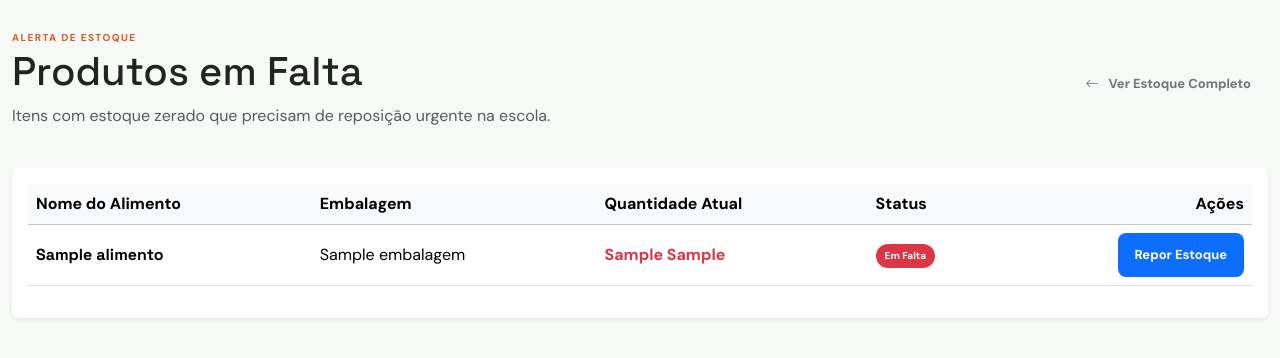
After one commit to MatheusBressan3794/sistema-estoque-TCC, a Django app: template alimentos/templates/alimentos/produtos.html in a window 1280 px wide. The commit adds this page. Shown: the top 358 px of the page. Run offline with Django 3.2, Linux system fonts and the light colour scheme; the template is opened without the code that fills it: most values are stand-ins (such as "Sample title", 1, 10 or a date in 2020).

Commit message:
Adicionando a pré visualizacao dos produtos em falta

```diff
--- a/alimentos/templates/alimentos/base.html
+++ b/alimentos/templates/alimentos/base.html
@@ -33,7 +33,7 @@
 
         <main class="main-content">
 
-            {% include 'alimentos/partials/navbar.html' %}
+            <!-- Navbar superior removida -->
 
             <div class="content-wrap">
 
--- /dev/null
+++ b/alimentos/templates/alimentos/produtos.html
@@ -0,0 +1,57 @@
+{% extends 'alimentos/base.html' %}
+{% load static %}
+{% block title %}Produtos em Falta - Stock Guardian{% endblock %}
+
+{% block body %}
+<div class="container-fluid py-4">
+    <div class="d-flex justify-content-between align-items-center mb-4">
+        <div>
+            <span class="eyebrow orange">ALERTA DE ESTOQUE</span>
+            <h1>Produtos em Falta</h1>
+            <p class="text-muted">Itens com estoque zerado que precisam de reposição urgente na escola.</p>
+        </div>
+        <a href="{% url 'listar_alimentos' %}" class="btn btn-outline-secondary">
+            <i class="bi bi-arrow-left"></i> Ver Estoque Completo
+        </a>
+    </div>
+
+    <div class="card shadow-sm border-0">
+        <div class="card-body">
+            {% if alimentos %}
+                <div class="table-responsive">
+                    <table class="table table-hover align-middle">
+                        <thead class="table-light">
+                            <tr>
+                                <th>Nome do Alimento</th>
+                                <th>Embalagem</th>
+                                <th>Quantidade Atual</th>
+                                <th>Status</th>
+                                <th class="text-end">Ações</th>
+                            </tr>
+                        </thead>
+                        <tbody>
+                            {% for item in alimentos %}
+                            <tr>
+                                <td><strong>{{ item.nome }}</strong></td>
+                                <td>{{ item.embalagem }}</td>
+                                <td><span class="text-danger fw-bold">{{ item.quantidade_embalagem }} {{ item.unidade_medida }}</span></td>
+                                <td><span class="badge bg-danger">Em Falta</span></td>
+                                <td class="text-end">
+                                    <a href="#" class="btn btn-sm btn-primary">Repor Estoque</a>
+                                </td>
+                            </tr>
+                            {% endfor %}
+                        </tbody>
+                    </table>
+                </div>
+            {% else %}
+                <div class="text-center py-5">
+                    <i class="bi bi-check-circle-fill text-success" style="font-size: 3rem;"></i>
+                    <h3 class="mt-3">Tudo em ordem!</h3>
+                    <p class="text-muted">Não há nenhum produto com estoque zerado no momento.</p>
+                </div>
+            {% endif %}
+        </div>
+    </div>
+</div>
+{% endblock %}
--- a/alimentos/urls.py
+++ b/alimentos/urls.py
@@ -27,4 +27,6 @@ urlpatterns = [
 
     # Relatórios
     path('relatorios/', views.relatorios, name='relatorios'),
+    path('produtos-em-falta/', views.produtos_em_falta, name='produtos_em_falta'),
+
 ]
```
Also changed, not shown: alimentos/templates/alimentos/dashboard.html (+47 -0 lines), alimentos/views.py (+16 -37 lines), alimentos/migrations/0001_initial.py.
